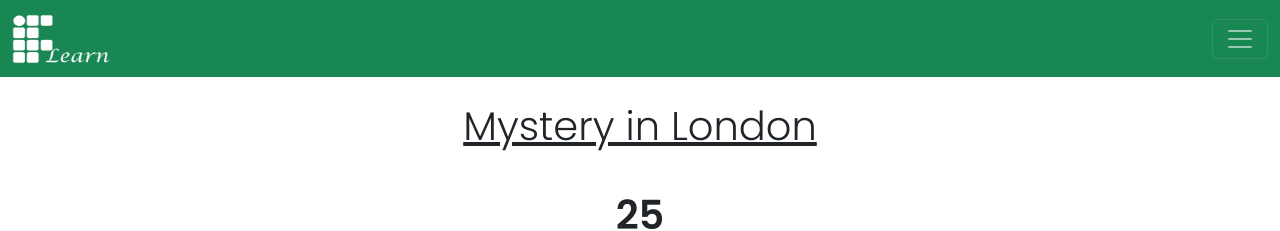
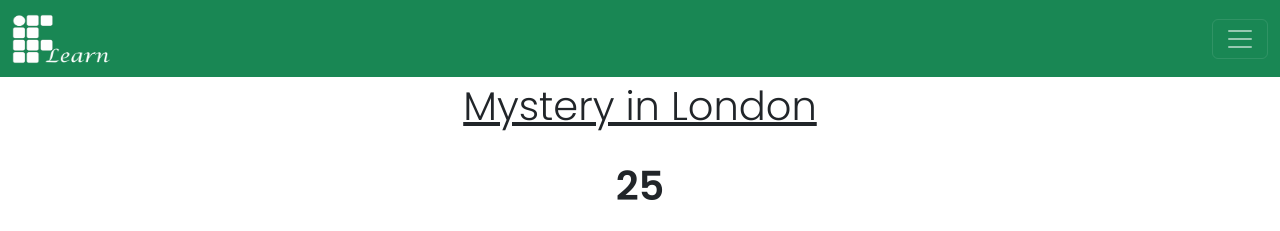
Before and after one commit to Eli-Mesquita/IFLEARN, a website: page p025.html in a window 1280 px wide. Shown: the top 231 px of the page. Drawn offline with nearby package versions, Linux system fonts and the light colour scheme.

Commit message:
09/10/23

```diff
--- a/p025.html
+++ b/p025.html
@@ -91,11 +91,10 @@
       </div>
     </div>
 </nav>
-
-<!-- content -->
-<h1 class="display-6" style="text-decoration: underline;padding-top: 8%;">Mystery in London</h1>
-<hr>
-
+<!--Content-->
+<div class="col-xs-1 text-center">
+<h1 class="display-6" style="text-decoration: underline;padding-top: 10%;">Mystery in London</h1>
+<br>
         <h1 class="display-6 fw-bold">25</h1>
 <br>
         <audio src="audio/aud025.mp3" class="px-1 py-1 my-1" controls></audio>
@@ -117,8 +116,7 @@
 
             <a href="capa.html"><button class="button" style="vertical-align:middle"><span>Voltar ao iníco</span></button></a>
         </div>
-
-        <br>
+  </div>
 <!-- Footer -->
 <div class="footer">
         <a href="https://ifce.edu.br/" target="_blank" rel="external" ><img width="130" src="images/Logo IFCE (2).png" alt="logo IFCE"></a>
@@ -126,6 +124,6 @@
         <script type="text/javascript" src="//translate.google.com/translate_a/element.js?cb=googleTranslateElementInit"></script>
 
         <a href="https://ifce.edu.br/fortaleza/profept" target="_blank" rel="external"><img width="130" src="images/profept logo.png" alt=""></a>
-    </div>
+  </div>
 </body>
 </html>
```
